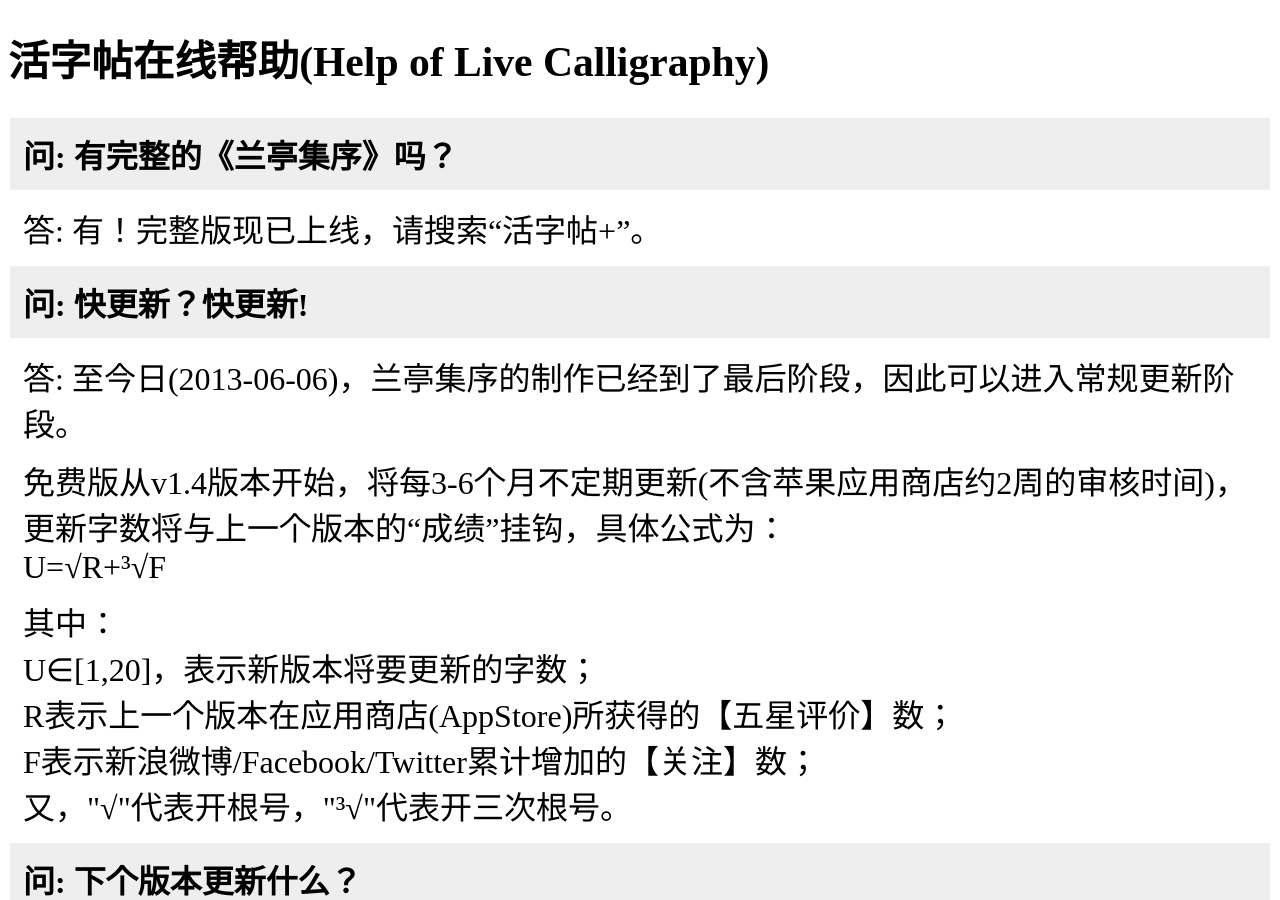
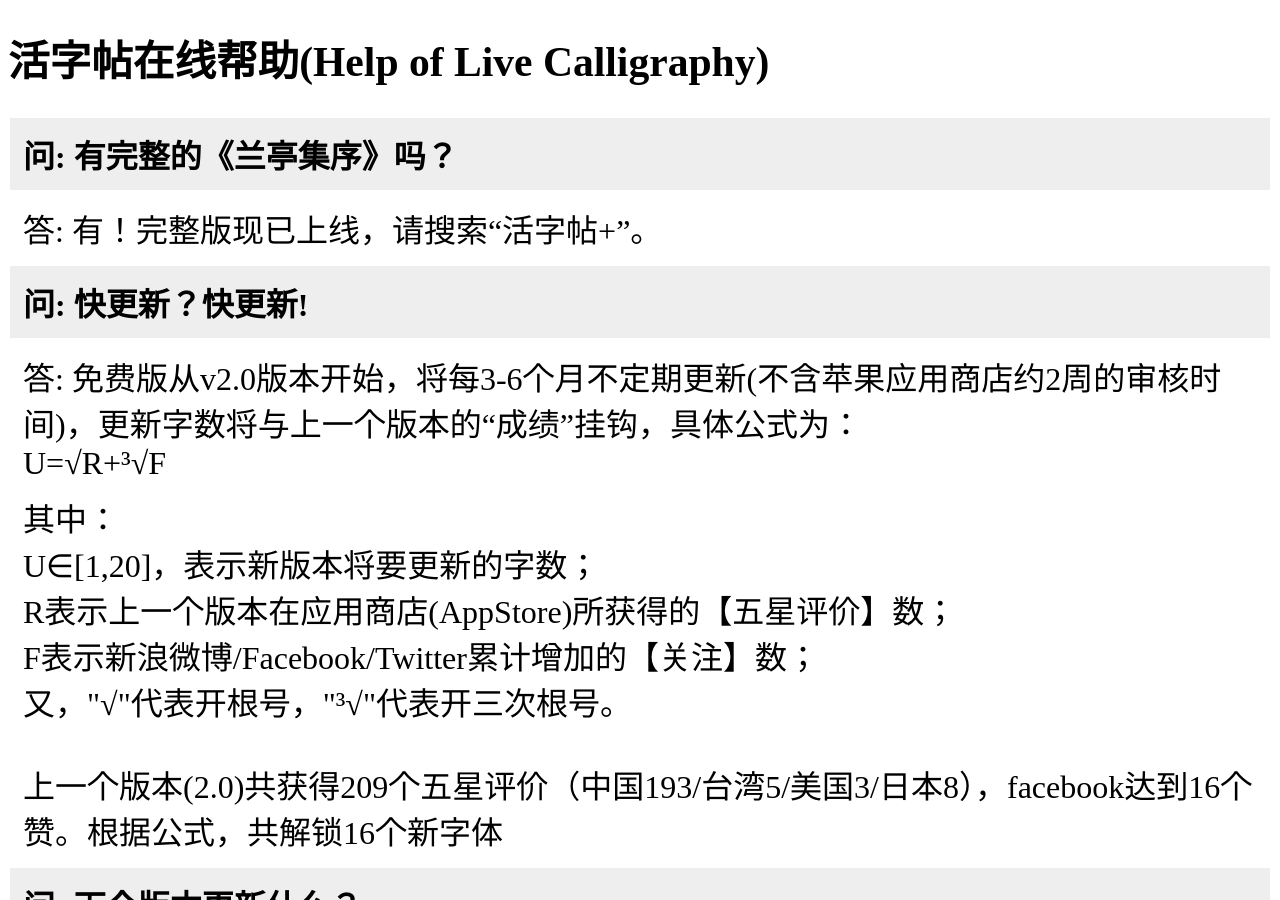
Before and after one commit to shengzhe/livecalligraphy, a Jekyll site: the page built from _posts/2012-08-31-LiveCalligraphyHelp.html, in a window 1280 px wide and 900 px high. Built offline with Jekyll 4.4.1, drawn with Linux system fonts in a browser that asks for light colours; Markdown is read by kramdown in place of the engine named in the settings.

Commit message:
Update 2012-08-31-LiveCalligraphyHelp.html

```diff
--- a/_posts/2012-08-31-LiveCalligraphyHelp.html
+++ b/_posts/2012-08-31-LiveCalligraphyHelp.html
@@ -16,14 +16,14 @@ title: 活字帖在线帮助(Help of Live Calligraphy)
 问: 快更新？快更新!
   </p> </th> </tr>
   <tr> <td> <p>
-答: 至今日(2013-06-06)，兰亭集序的制作已经到了最后阶段，因此可以进入常规更新阶段。</p><p>
-    免费版从v1.4版本开始，将每3-6个月不定期更新(不含苹果应用商店约2周的审核时间)，更新字数将与上一个版本的“成绩”挂钩，具体公式为：</br>
+答: 免费版从v2.0版本开始，将每3-6个月不定期更新(不含苹果应用商店约2周的审核时间)，更新字数将与上一个版本的“成绩”挂钩，具体公式为：</br>
     U=√R+³√F </p><p>
     其中： </br>
     U∈[1,20]，表示新版本将要更新的字数； </br>
     R表示上一个版本在应用商店(AppStore)所获得的【五星评价】数； </br>
     F表示新浪微博/Facebook/Twitter累计增加的【关注】数； </br>
-    又，"√"代表开根号，"³√"代表开三次根号。 </br>
+    又，"√"代表开根号，"³√"代表开三次根号。 </br></br>
+    上一个版本(2.0)共获得209个五星评价（中国193/台湾5/美国3/日本8），facebook达到16个赞。根据公式，共解锁16个新字体</br>
   </p> </td> </tr>
 
   <tr align="left" bgcolor="#EEEEEE"> <th> <p>
```
